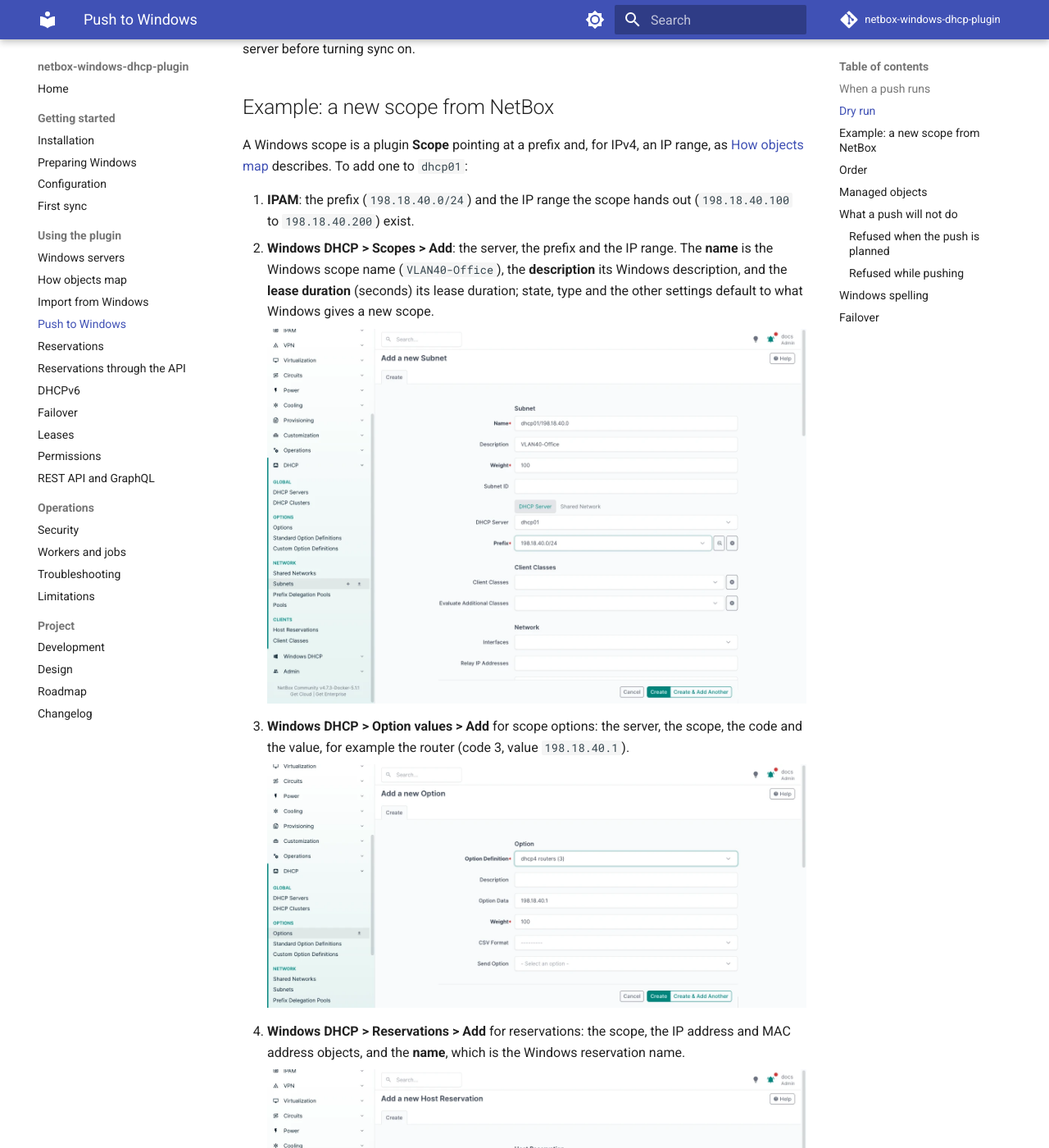
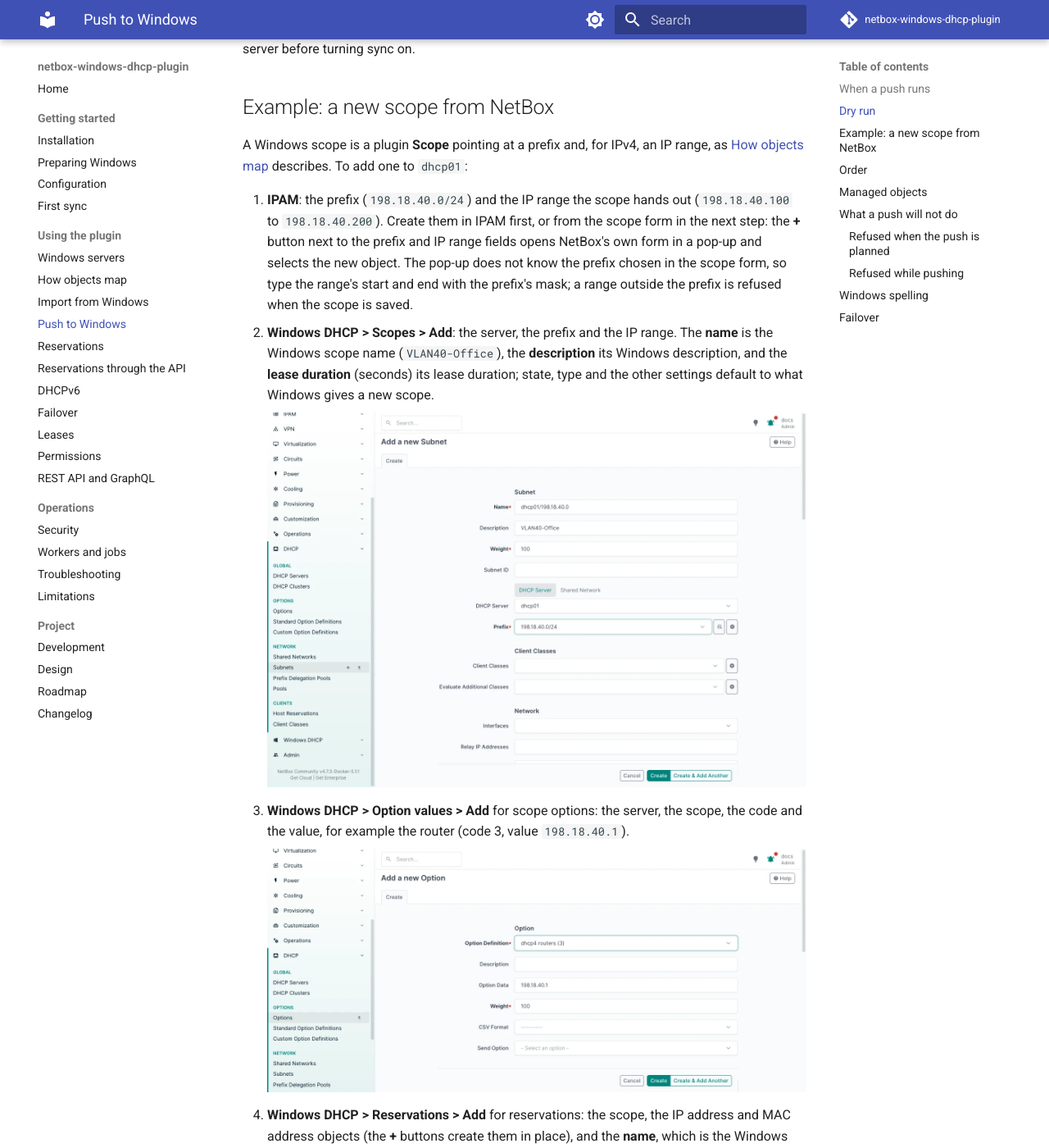
Before and after one commit to thomaschristory/netbox-windows-dhcp-plugin, an MkDocs documentation site: the page built from docs/push.md, in a window 1280 px wide and 1400 px high, scrolled down 2412 px. Shown: the whole window at 82% size. Built offline with MkDocs 1.6.1 and Material for MkDocs 9.7.7, drawn with Linux system fonts in a browser that asks for light colours; comment, search, counter and statistics services are not loaded.

Commit message:
feat: create a scope's prefix and IP range from the scope form
The same quick-add + buttons as on the reservation form. The pop-up
cannot see the prefix chosen in the scope form, so a range outside it
is refused when the scope is saved, as before.

Claude-Session: https://claude.ai/code/session_01HqtbCCyb37gUiwM415PCsD

```diff
--- a/docs/push.md
+++ b/docs/push.md
@@ -45,7 +45,10 @@ A Windows scope is a plugin **Scope** pointing at a prefix and, for IPv4, an IP
 [How objects map](mapping.md#scopes-ipv4) describes. To add one to `dhcp01`:
 
 1. **IPAM**: the prefix (`198.18.40.0/24`) and the IP range the scope hands out (`198.18.40.100` to
-   `198.18.40.200`) exist.
+   `198.18.40.200`). Create them in IPAM first, or from the scope form in the next step: the **+** button next to
+   the prefix and IP range fields opens NetBox's own form in a pop-up and selects the new object. The pop-up does
+   not know the prefix chosen in the scope form, so type the range's start and end with the prefix's mask; a range
+   outside the prefix is refused when the scope is saved.
 2. **Windows DHCP > Scopes > Add**: the server, the prefix and the IP range. The **name** is the Windows scope name
    (`VLAN40-Office`), the **description** its Windows description, and the **lease duration** (seconds) its lease
    duration; state, type and the other settings default to what Windows gives a new scope.
@@ -57,8 +60,8 @@ A Windows scope is a plugin **Scope** pointing at a prefix and, for IPv4, an IP
 
     ![A new option on the subnet: dhcp4 routers (3), value 198.18.40.1](images/scope-3-option-form.webp)
 
-4. **Windows DHCP > Reservations > Add** for reservations: the scope, the IP address and MAC address objects, and
-   the **name**, which is the Windows reservation name.
+4. **Windows DHCP > Reservations > Add** for reservations: the scope, the IP address and MAC address objects (the
+   **+** buttons create them in place), and the **name**, which is the Windows reservation name.
 
     ![A new host reservation: hardware address, IPv4 address 198.18.40.20, description printer01](images/scope-4-reservation-form.webp)
 
```
Also changed, not shown: CHANGELOG.md (+2 -1 lines), 2 other files.
